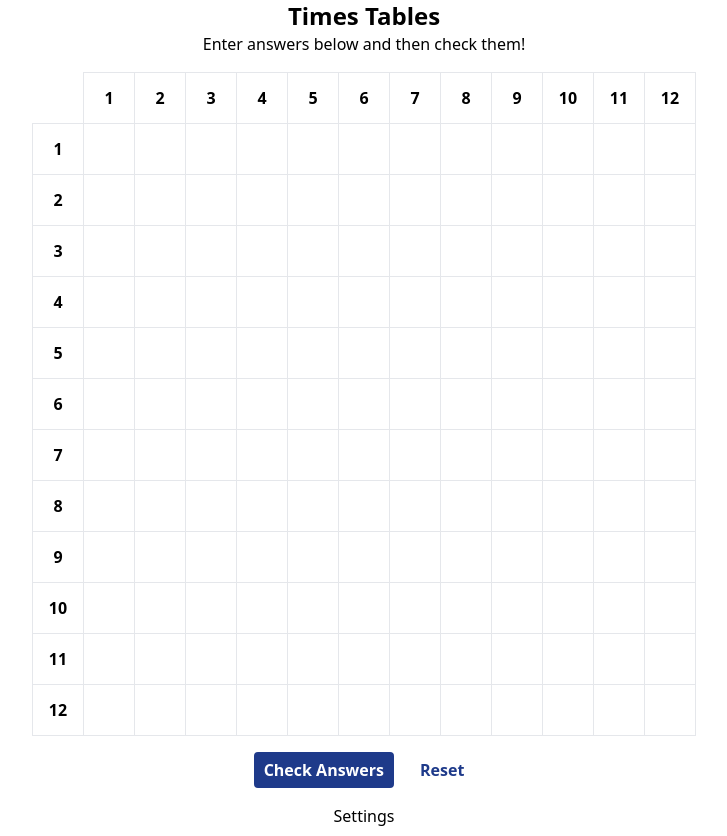
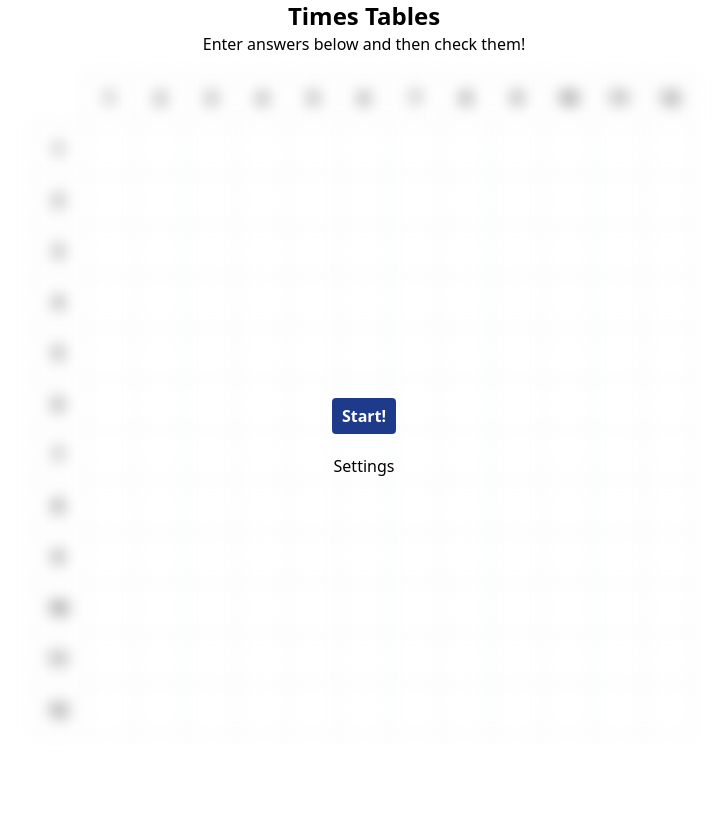
Before and after one commit to josiahdahl/old-timey-tables, a React (Vite) app: page / in a window 1280 px wide. Shown: the whole page, without its empty margins (276-1003 px from the left). After the commit the page ends 804 px from the top, so only its background shows below. Built offline with nearby package versions, Linux system fonts and the light colour scheme.

Commit message:
feat: display total time

```diff
--- a/src/App.tsx
+++ b/src/App.tsx
@@ -20,14 +20,7 @@ export function App() {
     <TimesTableProvider>
       <main className="flex flex-col items-center justify-center min-h-screen">
         <Header />
-        <TimesTable showResults={showResults}/>
-        <button
-          aria-label="Open settings dialog"
-          className="mb-2"
-          onClick={() => setShowSettings(true)}
-        >
-          Settings
-        </button>
+        <TimesTable showResults={showResults} showSettings={() => setShowSettings(true)}/>
         <TableSettings
           isOpen={showSettings}
           onDismiss={() => setShowSettings(false)}
--- a/src/components/InputCell.tsx
+++ b/src/components/InputCell.tsx
@@ -1,10 +1,6 @@
 import { CellContent } from "./CellContent";
 import { ChangeEvent, useEffect, useRef } from "react";
-import {
-  useCell,
-  CellValue,
-  TimesTableState,
-} from "../contexts/times-table.context";
+import { TimesTableState, useCell } from "../contexts/times-table.context";
 
 export interface InputCellProps {
   xIdx: number;
--- a/src/components/Results.tsx
+++ b/src/components/Results.tsx
@@ -6,12 +6,13 @@ export interface ResultsProps {
   hideResults: () => void;
 }
 
-export function Results({modalOpen, hideResults}: ResultsProps) {
-  const { cells, rows, cols, state } = useTimesTable();
+export function Results({ modalOpen, hideResults }: ResultsProps) {
+  const { cells, rows, cols, totalTimeMs } = useTimesTable();
   const completedQuestions = cells.filter(
     (v) => typeof v.answer !== "undefined"
   );
   const correctQuestions = completedQuestions.filter((v) => v.isCorrect);
+  const displayTime = (totalTimeMs / 1000).toFixed(3).replace(/0+$/, "");
 
   return (
     <Dialog
@@ -32,6 +33,9 @@ export function Results({modalOpen, hideResults}: ResultsProps) {
             {correctQuestions.length} / {rows.length * cols.length}
           </strong>
         </p>
+        <p>
+          Total Time <strong>{displayTime} seconds</strong>
+        </p>
         <button
           className="bg-blue-900 text-white rounded border-blue-900 border-2 px-2 py-1 mt-4"
           onClick={hideResults}
--- a/src/components/TableSettings.tsx
+++ b/src/components/TableSettings.tsx
@@ -1,8 +1,7 @@
 import { DialogContent, DialogOverlay } from "@reach/dialog";
-import React, { FormEvent, useCallback, useRef } from "react";
+import React, { useRef } from "react";
 import { useTimesTable } from "../contexts/times-table.context";
 import { clamp, getCompletedQuestionsCount } from "../util";
-import { useSettings } from "../hooks/use-settings";
 
 export interface TableSettingsProps {
   isOpen: boolean;
--- a/src/components/TimesTable.tsx
+++ b/src/components/TimesTable.tsx
@@ -11,11 +11,21 @@ import { getCompletedQuestionsCount } from "../util";
 
 export interface TimesTableProps {
   showResults: () => void;
+  showSettings: () => void;
 }
 
-export function TimesTable({ showResults }: TimesTableProps) {
-  const { rows, cols, cells, reset, validate, state, focusCell, focusedCell } =
-    useTimesTable();
+export function TimesTable({ showResults, showSettings }: TimesTableProps) {
+  const {
+    rows,
+    cols,
+    cells,
+    reset,
+    validate,
+    start,
+    state,
+    focusCell,
+    focusedCell,
+  } = useTimesTable();
   const width = cols.length || 12;
   const height = rows.length || 12;
   const tableRef = useRef(null);
@@ -83,7 +93,11 @@ export function TimesTable({ showResults }: TimesTableProps) {
   }
 
   return rows.length === 0 ? null : (
-    <form onSubmit={validateAnswers}>
+    <section className="relative">
+      <form
+        onSubmit={validateAnswers}
+        className={`transition duration-300 ${state === TimesTableState.IDLE ? "blur filter" : ""}`}
+      >
         <table ref={tableRef}>
           <thead>
             <tr>
@@ -116,7 +130,11 @@ export function TimesTable({ showResults }: TimesTableProps) {
             ))}
           </tbody>
         </table>
-      <div className="flex justify-center py-4">
+        <div
+          className={`flex justify-center py-4 ${
+            state === TimesTableState.IDLE ? "invisible" : ""
+          }`}
+        >
           {state === TimesTableState.ANSWERING ? (
             <button
               className="rounded border-2 border-blue-900 bg-blue-900 text-white font-bold px-2 py-1 mr-4"
@@ -142,5 +160,22 @@ export function TimesTable({ showResults }: TimesTableProps) {
           </button>
         </div>
       </form>
+      {state === TimesTableState.IDLE && (
+        <section className="absolute top-0 left-0 right-0 bottom-0 flex flex-col justify-center items-center gap-y-5">
+          <button
+            className="rounded border-2 border-blue-900 bg-blue-900 text-white font-bold px-2 py-1"
+            onClick={start}
+          >
+            Start!
+          </button>
+          <button
+            aria-label="Open settings dialog"
+            onClick={showSettings}
+          >
+            Settings
+          </button>
+        </section>
+      )}
+    </section>
   );
 }
--- a/src/contexts/times-table.context.tsx
+++ b/src/contexts/times-table.context.tsx
@@ -8,6 +8,8 @@ export interface TimesTableContextValue {
   focusedCell: number;
   state: TimesTableState;
   idSeed: string;
+  totalTimeMs: number;
+  start(): void;
   focusCell(index: number): void;
   setCellValue(index: number, value?: number): void;
   reset(settings: { height: number; width: number }): void;
@@ -35,6 +37,7 @@ export interface CellValue {
 }
 
 export enum TimesTableState {
+  IDLE,
   ANSWERING,
   VALIDATED,
 }
@@ -86,14 +89,14 @@ function createValuesArray(rows: number[], cols: number[]): CellValue[] {
 
 export const TimesTableProvider: FC = ({ children }) => {
   const { settings, save } = useSettings();
+  const [startTime, setStartTime] = useState(0);
+  const [endTime, setEndTime] = useState(0);
 
   const [rows, setRows] = useState<number[]>(() =>
     createRange(settings.height)
   );
   const [cols, setCols] = useState<number[]>(() => createRange(settings.width));
-  const [state, setState] = useState<TimesTableState>(
-    TimesTableState.ANSWERING
-  );
+  const [state, setState] = useState<TimesTableState>(TimesTableState.IDLE);
   const [cells, setCells] = useState<CellValue[]>(() =>
     createValuesArray(rows, cols)
   );
@@ -108,7 +111,7 @@ export const TimesTableProvider: FC = ({ children }) => {
     setCols(cols);
     setCells(createValuesArray(rows, cols));
     setIdSeed(idSeedGenerator());
-    setState(TimesTableState.ANSWERING);
+    setState(TimesTableState.IDLE);
   }, []);
 
   const focusCell = useCallback((index: number) => {
@@ -136,7 +139,13 @@ export const TimesTableProvider: FC = ({ children }) => {
     }));
     setCells(validatedCells);
     setState(TimesTableState.VALIDATED);
+    setEndTime(Date.now());
   }, [cells]);
+
+  const start = useCallback(() => {
+    setStartTime(Date.now());
+    setState(TimesTableState.ANSWERING);
+  }, []);
 
   const value: TimesTableContextValue = {
     cells,
@@ -145,10 +154,12 @@ export const TimesTableProvider: FC = ({ children }) => {
     focusedCell,
     state,
     idSeed,
+    start,
     reset,
     focusCell,
     setCellValue,
     validate,
+    totalTimeMs: endTime - startTime,
   };
 
   return (
```
Lines whose indentation alone changed are shown as unchanged.
